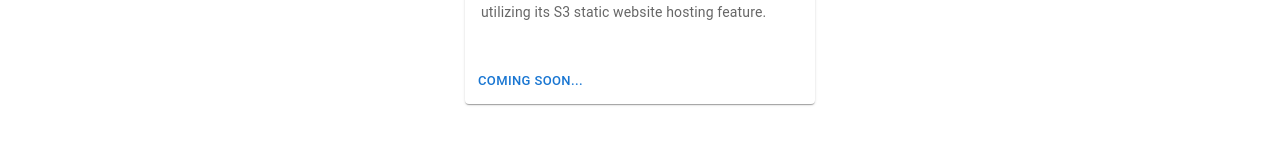
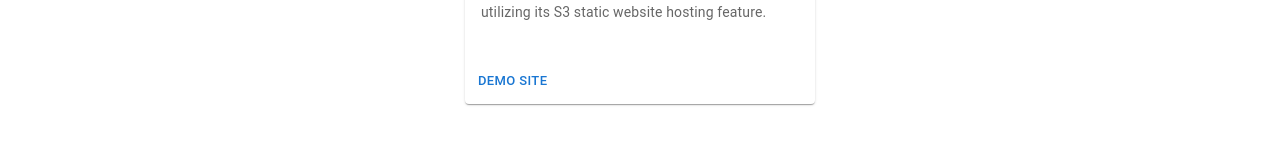
Before and after one commit to rangararazin/zinportfolio, a React (Create React App) app: page /projects in a window 1280 px wide. Shown: the part 510-654 px from the top of the page. Built offline with nearby package versions, Linux system fonts and the light colour scheme.

Commit message:
Update Projects.jsx

```diff
--- a/src/component/Projects.jsx
+++ b/src/component/Projects.jsx
@@ -94,8 +94,8 @@ export const Projects = () => {
           </CardContent>
           <CardActions className="card-button">
             <Button size="small">
-              <a href="test">
-                Coming Soon...
+              <a href="http://mysitedemo.razinscloud.link.s3-website-us-east-1.amazonaws.com/index.html">
+                DEMO SITE
               </a>
             </Button>
             {/* <Button size="small">
```
